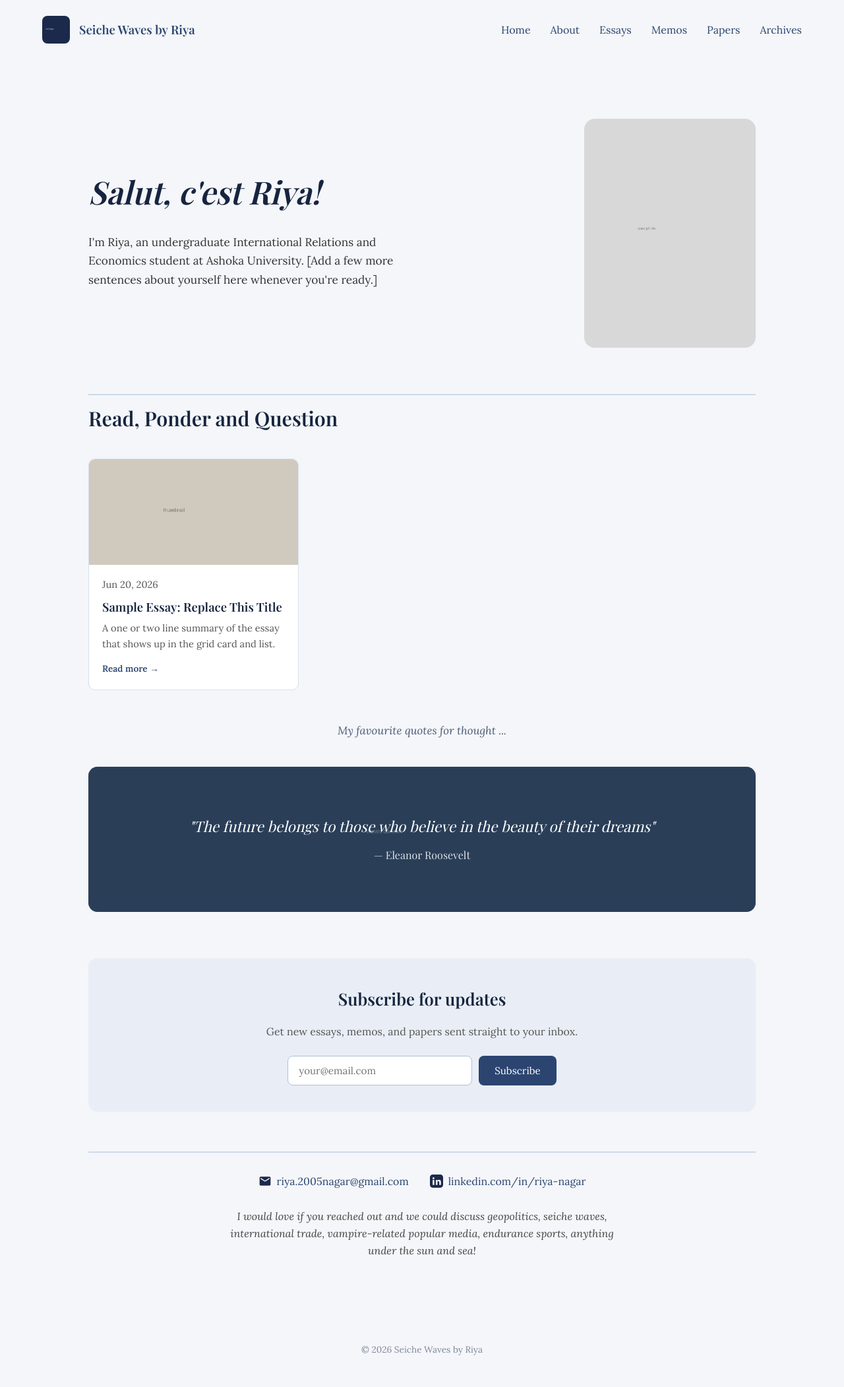
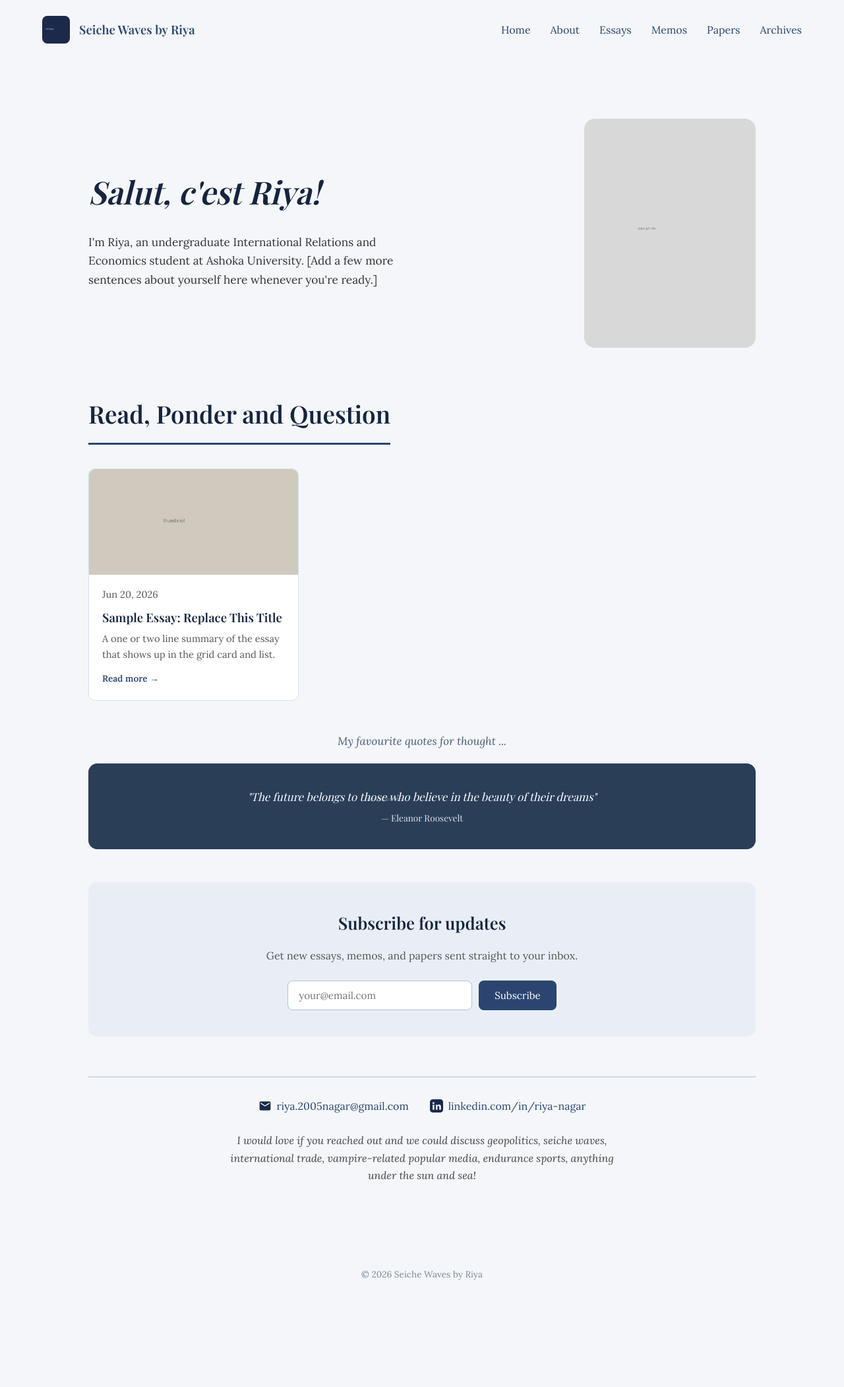
Before and after one commit to riyanagar5/seichewavesbyriya, a Jekyll site: the page built from index.md, in a window 1280 px wide. Shown: the whole page at 66% size. Built offline with Jekyll 4.4.1, drawn with Linux system fonts in a browser that asks for light colours; some web fonts are replaced; after the commit the page ends 1988 px from its top, so only the background shows below that.

Commit message:
Update style.css

```diff
--- a/assets/css/style.css
+++ b/assets/css/style.css
@@ -112,6 +112,16 @@ a:hover {
   border-top: 2px solid #cdd9ea;
 }
 
+.section-title-bold {
+  font-size: 2.3rem;
+  color: #16243f;
+  border-top: none;
+  padding-top: 0;
+  padding-bottom: 14px;
+  border-bottom: 3px solid #2b4570;
+  display: inline-block;
+}
+
 /* ---- Featured grid (3x3 on home, 2x2 on essays/memos) ---- */
 .post-grid {
   display: grid;
@@ -150,14 +160,6 @@ a:hover {
   padding: 18px 20px 20px;
 }
 
-.grid-card-top-row {
-  display: flex;
-  justify-content: space-between;
-  align-items: center;
-  gap: 8px;
-  margin-bottom: 4px;
-}
-
 .grid-card-date {
   font-size: 0.82rem;
   color: #6b7688;
@@ -175,7 +177,6 @@ a:hover {
   color: #555;
   margin: 0 0 10px;
 }
-
 .grid-card .read-more {
   font-size: 0.85rem;
   font-weight: 600;
@@ -213,33 +214,6 @@ a:hover {
   text-decoration: none;
 }
 
-/* Small variant used inside grid cards, next to the date */
-.tag-row-card {
-  display: flex;
-  gap: 6px;
-  flex-wrap: wrap;
-  justify-content: flex-end;
-}
-
-.tag-pill-sm {
-  display: inline-block;
-  font-size: 0.7rem;
-  padding: 2px 9px;
-  border: 1px solid #aebfdb;
-  border-radius: 14px;
-  color: #2b4570;
-  font-family: 'Lora', serif;
-  background: #eef2f9;
-  white-space: nowrap;
-}
-
-.tag-pill-sm:hover {
-  background: #2b4570;
-  color: #fff;
-  border-color: #2b4570;
-  text-decoration: none;
-}
-
 /* ---- List view (essays/memos full list, archives) ---- */
 .post-list {
   list-style: none;
@@ -267,7 +241,9 @@ a:hover {
   font-size: 0.88rem;
   white-space: nowrap;
   font-family: 'Lora', serif;
-}/* ---- Papers list (with thumbnail) ---- */
+}
+
+/* ---- Papers list (with thumbnail) ---- */
 .paper-list { list-style: none; padding: 0; margin: 0 0 60px; }
 
 .paper-item {
@@ -350,6 +326,11 @@ a:hover {
   height: 220px;
 }
 
+.quote-banner-sm {
+  height: 130px;
+  margin: 20px 0 50px;
+}
+
 .quote-banner img {
   width: 100%;
   height: 100%;
@@ -376,6 +357,10 @@ a:hover {
   max-width: 720px;
   margin: 0;
 }
+.quote-banner-sm blockquote {
+  font-size: 1.05rem;
+  max-width: 600px;
+}
 
 .quote-banner cite {
   display: block;
@@ -383,6 +368,11 @@ a:hover {
   font-size: 1rem;
   font-style: normal;
   opacity: 0.85;
+}
+
+.quote-banner-sm cite {
+  font-size: 0.85rem;
+  margin-top: 6px;
 }
 
 /* ---- Newsletter / subscribe ---- */
@@ -536,4 +526,5 @@ a:hover {
   .intro-text h1 { font-size: 2.2rem; }
   .post-grid, .post-grid.grid-2 { grid-template-columns: 1fr; }
   .about-section { flex-direction: column; }
-  .subscribe-section {
+  .subscribe-section { padding: 32px 24px; }
+}
```
